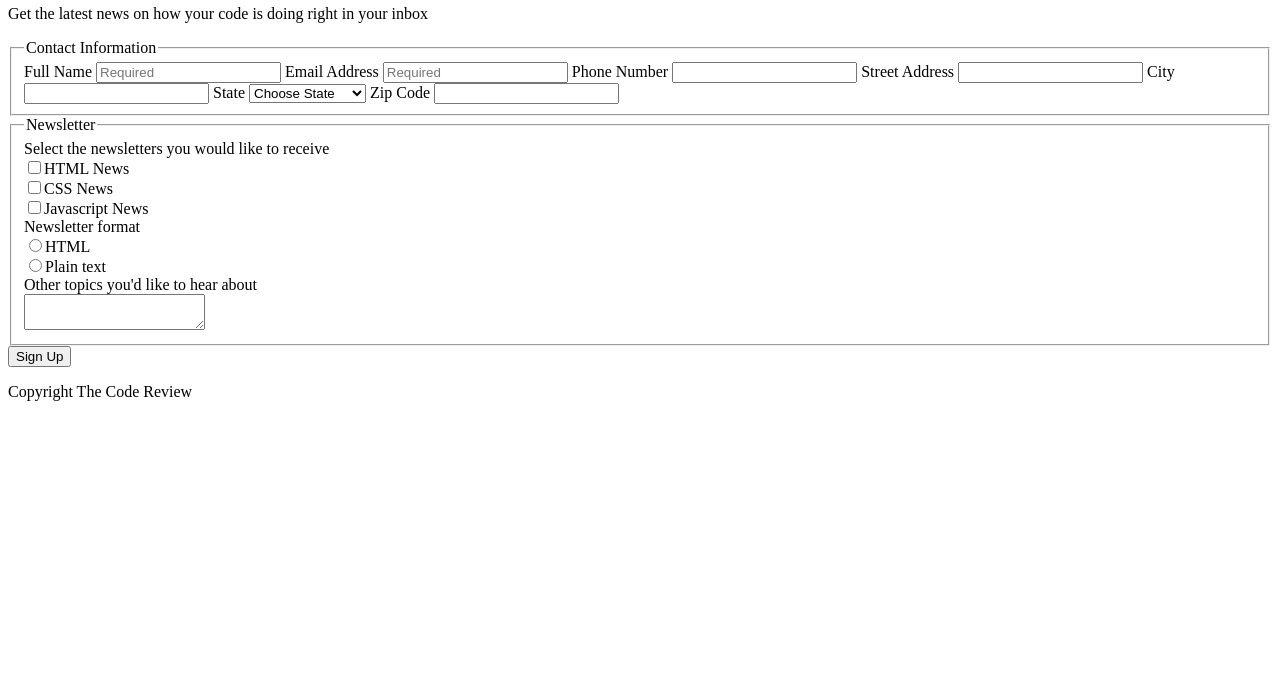
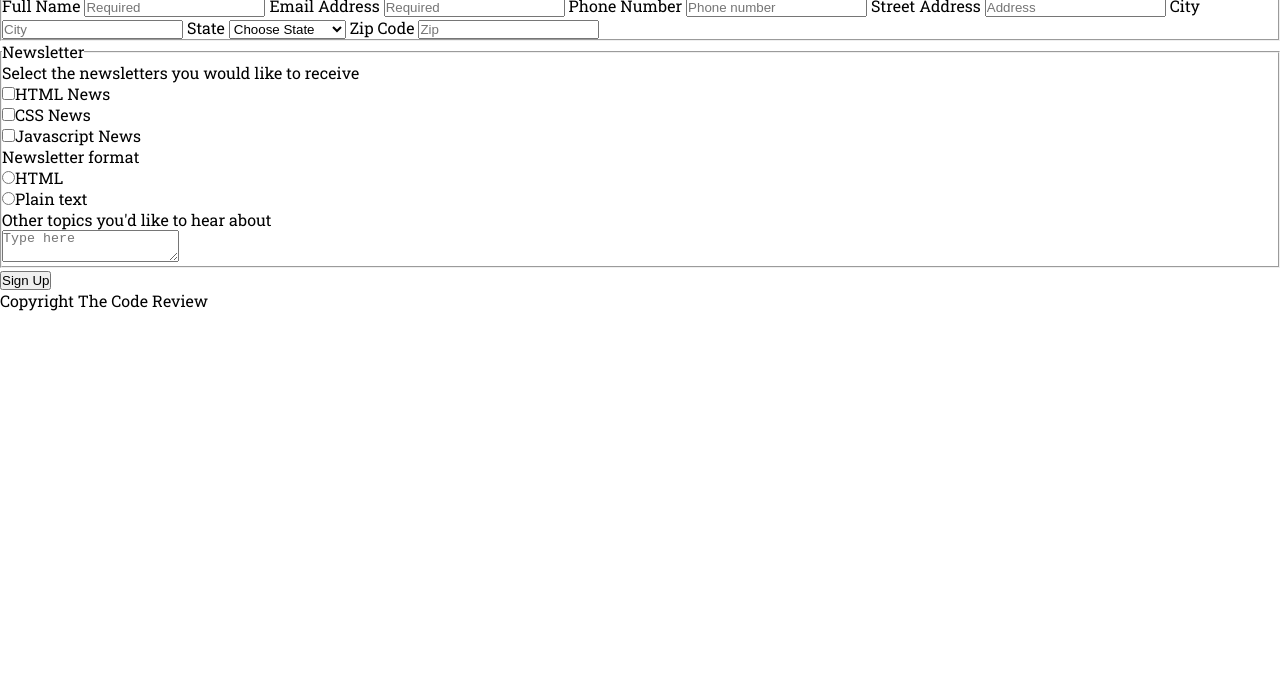
Before and after one commit to jjones254/responsive-registration-form, a plain HTML site: page index.html in a window 1280 px wide. Shown: the part 122-800 px from the top of the page. Drawn offline with Linux system fonts and the light colour scheme.

Commit message:
Update index.html/CSS reset
Added placeholder text in inputs.

Added CSS reset and font family rules.

```diff
--- a/index.html
+++ b/index.html
@@ -28,13 +28,13 @@
                 <input type="email" id="email" name="user_email" placeholder="Required" required>
 
                 <label for="phone">Phone Number</label>
-                <input type="tel" id="phone" name="user_phone">
+                <input type="tel" id="phone" name="user_phone" placeholder="Phone number">
 
                 <label for="address">Street Address</label>
-                <input type="text" id="address" name="user_address">
+                <input type="text" id="address" name="user_address" placeholder="Address">
 
                 <label for="city">City</label>
-                <input type="text" id="city" name="user_city">
+                <input type="text" id="city" name="user_city" placeholder="City">
 
                 <label for="state">State</label>
                 <select id="state" name="user_state">
@@ -92,7 +92,7 @@
                 </select>
 
                 <label for="zip">Zip Code</label>
-                <input type="number" id="zip" name="user_zip">
+                <input type="number" id="zip" name="user_zip" placeholder="Zip">
             </fieldset>
 
             <fieldset>
@@ -108,7 +108,7 @@
                 <input type="radio" id="plain-text" value="plain-text" name="user_format"><label for="plain-text">Plain text</label><br>
 
                 <label for="other-topics">Other topics you'd like to hear about</label><br>
-                <textarea id="other-topics" name="other_topics"></textarea>
+                <textarea id="other-topics" name="other_topics" placeholder="Type here"></textarea>
 
             </fieldset>
             <button type="submit">Sign Up</button>
--- a/styles.css
+++ b/styles.css
@@ -0,0 +1,9 @@
+* {
+    box-sizing: border-box;
+    margin: 0;
+    padding: 0;
+}
+
+body {
+    font-family: 'Roboto Slab', serif;
+}
```
